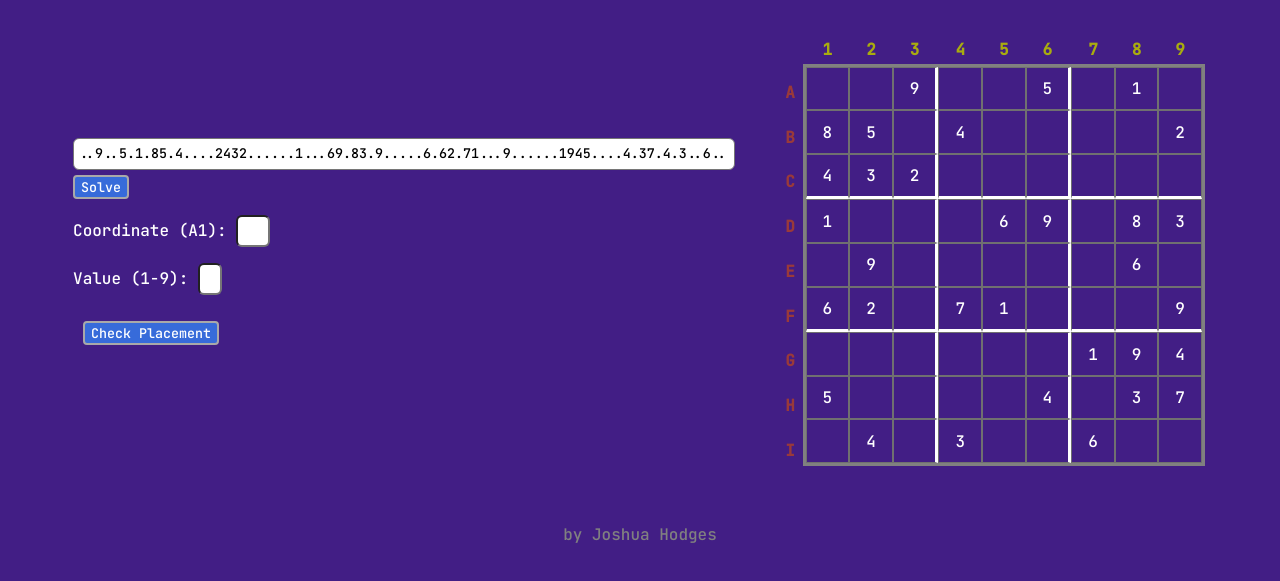
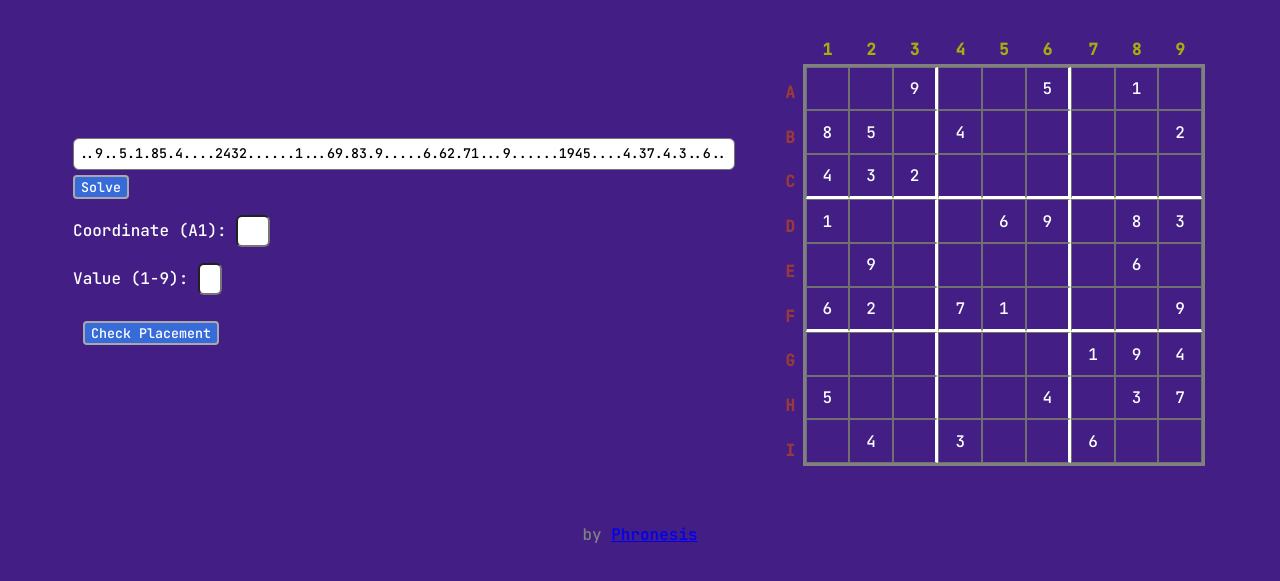
Before and after one commit to Phrone5i5/Sudoku-Solver, a website: page views/index.html in a window 1280 px wide. Shown: the part 67-648 px from the top of the page. Drawn offline with Linux system fonts and the light colour scheme.

Commit message:
Update index.html

```diff
--- a/views/index.html
+++ b/views/index.html
@@ -352,7 +352,7 @@
     </div>
   </body>
   <footer>
-    <p id="author">by Joshua Hodges</p>
+	  <p id="author">by <a href="https://twitter.com/Phr0nes1s" alt="twitter link">Phronesis</a></p>
   </footer>
   <script type="module" src="../public/index.js"></script>
 </html>
```
